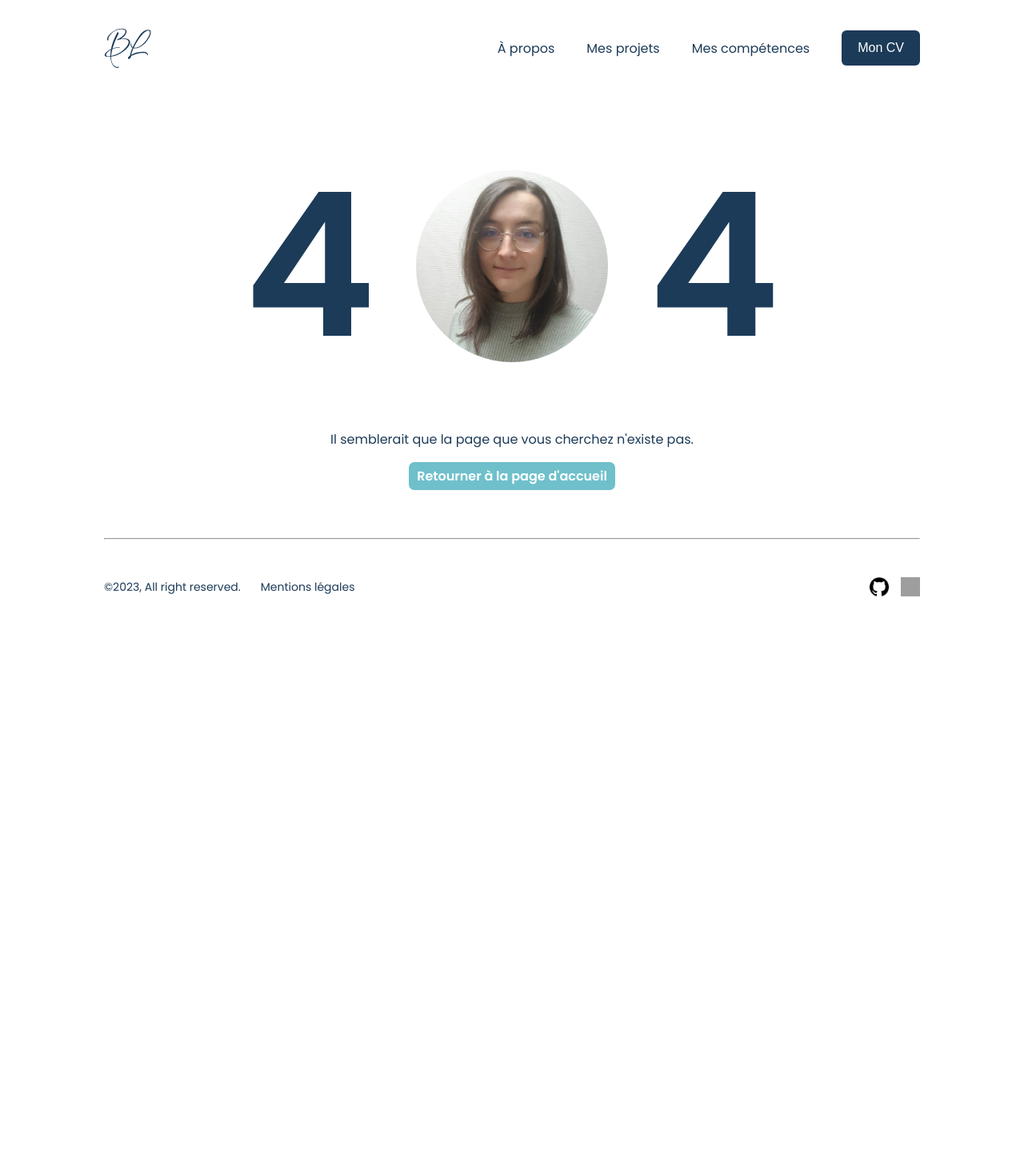
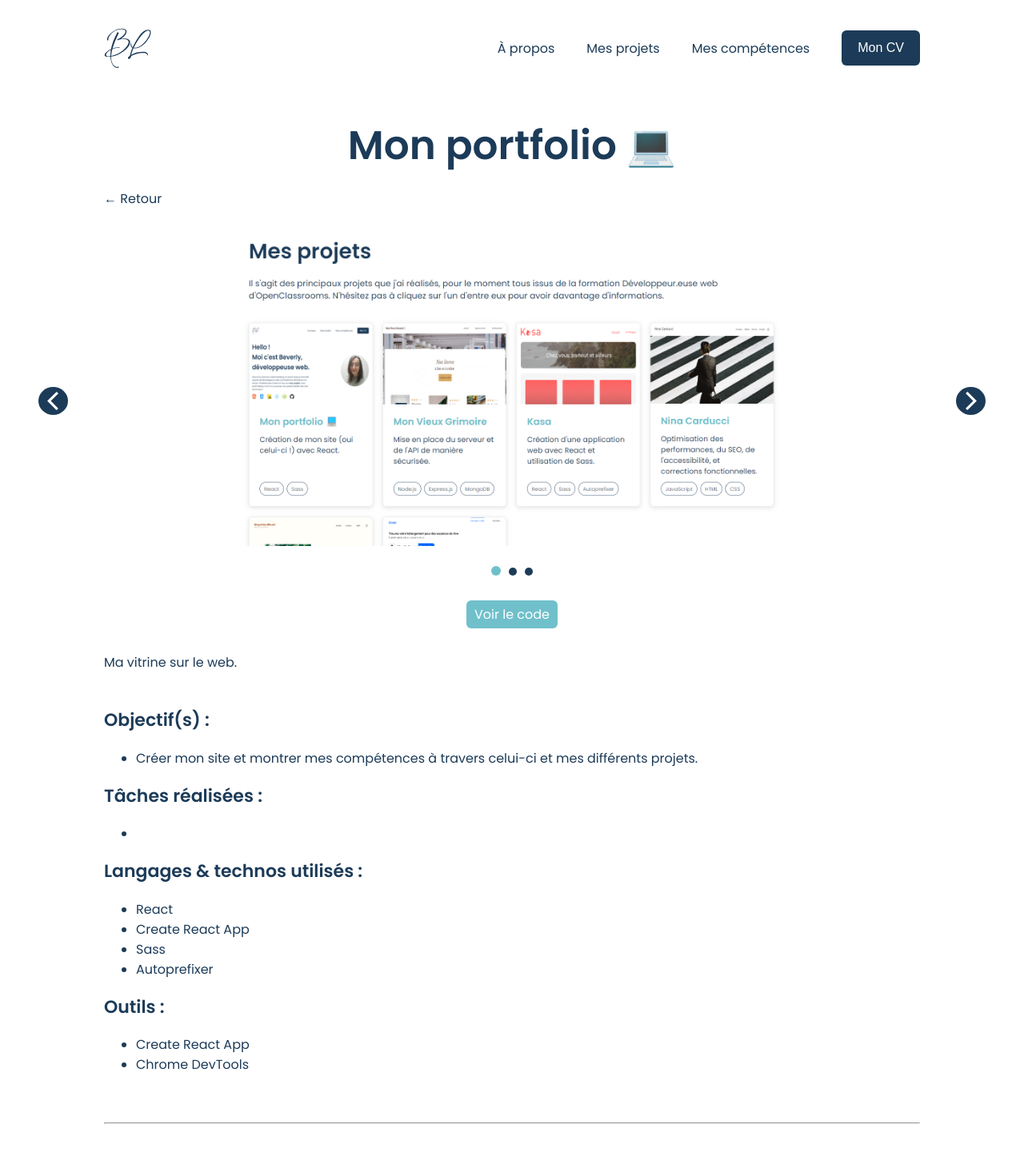
Before and after one commit to BeverlyLaurans/Portfolio, a React (Create React App) app: page /projets/2355815 in a window 1280 px wide. Shown: the top 1451 px of the page at 80% size. Before the commit the page ends 800 px from the top, so only its background shows below. Built offline with nearby package versions, Linux system fonts and the light colour scheme; grey boxes are pictures that could not be loaded.

Commit message:
Id unique pour chaque projet

```diff
--- a/src/datas/projects.js
+++ b/src/datas/projects.js
@@ -1,6 +1,6 @@
 export const projectsDatas = [
 	{
-		"id": "6",
+		"id": "2355815",
 		"title": "Mon portfolio 💻",
 		"info": "Création de mon site (oui celui-ci !) avec React.",
 		"cover": "/images/portfolio/portfolio-cover.png",
@@ -9,9 +9,9 @@ export const projectsDatas = [
 			"Sass"
         ],
 		"pictures": [
-			"images/portfolio/portfolio1.png",
-			"images/portfolio/portfolio2.png",
-			"images/portfolio/portfolio3.png"
+			"/images/portfolio/portfolio1.png",
+			"/images/portfolio/portfolio2.png",
+			"/images/portfolio/portfolio3.png"
 		],
 		"projectUrl": "",
 		"codeUrl": "https://github.com/BeverlyLaurans/Portfolio",
@@ -26,15 +26,15 @@ export const projectsDatas = [
 			"Autoprefixer"
 		],
 		"tools": [
-
+			"Create React App",
+			"Chrome DevTools"
 		],
 		"tasks": [
-			"",
 			""
 		]
 	},
 	{
-		"id": "5",
+		"id": "5797026",
 		"title": "Mon Vieux Grimoire",
 		"info": "Mise en place du serveur et de l'API de manière sécurisée.",
 		"cover": "/images/mon-vieux-grimoire/mon-vieux-grimoire-cover.png",
@@ -80,7 +80,7 @@ export const projectsDatas = [
 		]
 	},
 	{
-		"id": "4",
+		"id": "3423170",
 		"title": "Kasa",
 		"info": "Création d'une application web avec React et utilisation de Sass.",
 		"cover": "/images/kasa/kasa-cover.png",
@@ -126,7 +126,7 @@ export const projectsDatas = [
 		]
 	},
 	{
-		"id": "3",
+		"id": "4189052",
 		"title": "Nina Carducci",
 		"info": "Optimisation des performances, du SEO, de l'accessibilité, et corrections fonctionnelles.",
 		"cover": "/images/nina-carducci/nina-carducci-cover.png",
@@ -181,7 +181,7 @@ export const projectsDatas = [
 		]
 	},
 	{
-		"id": "2",
+		"id": "4782165",
 		"title": "Sophie Bluel",
 		"info": "Affichage et gestion dynamique d'une galerie de photos avec authentification via une API.",
 		"cover": "/images/sophie-bluel/sophie-bluel-cover.png",
@@ -230,7 +230,7 @@ export const projectsDatas = [
 		]
 	},
 	{
-		"id": "1",
+		"id": "9738591",
 		"title": "Booki",
 		"info": "Développement d'une page d'accueil responsive.",
 		"cover": "/images/booki/booki-cover.png",
```
